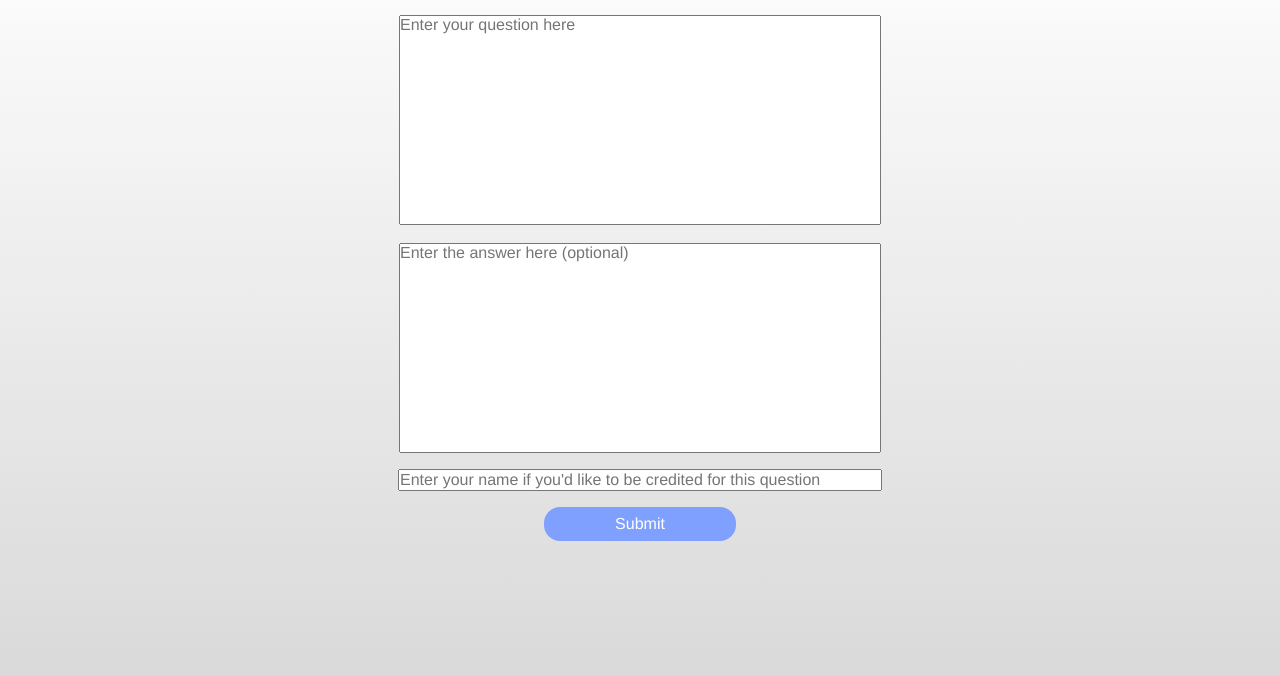
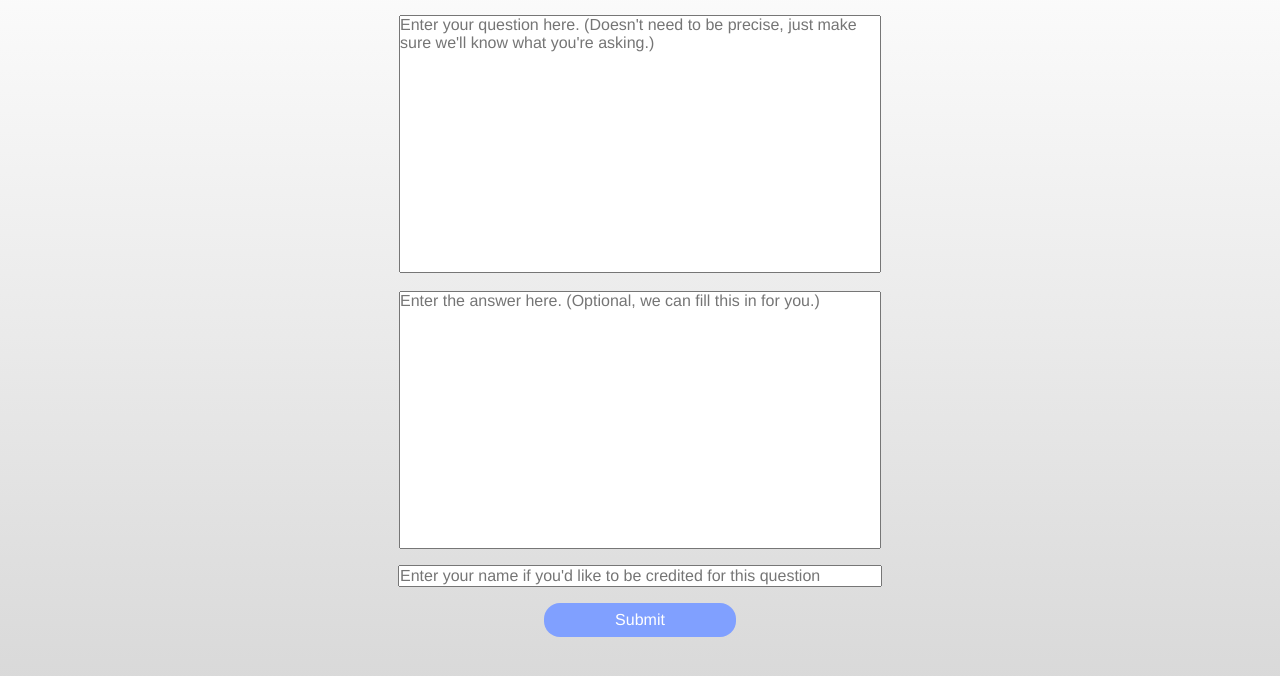
Before and after one commit to KingSupernova31/RulesGuru, a website: page public_html/submit/index.html in a window 1280 px wide. Shown: the part 96-772 px from the top of the page. Drawn offline with Linux system fonts and the light colour scheme.

Commit message:
Improve resizing and allow submit on enter

```diff
--- a/public_html/submit/index.html
+++ b/public_html/submit/index.html
@@ -25,9 +25,9 @@
 	<body onresize="compressMobileNameDescription()">
 		<h1>Submit a Question</h1>
 		<br>
-		<textarea id="question" placeholder="Enter your question here"></textarea>
+		<textarea id="question" placeholder="Enter your question here. (Doesn't need to be precise, just make sure we'll know what you're asking.)"></textarea>
 		<br>
-		<textarea id="answer" placeholder="Enter the answer here (optional)"></textarea>
+		<textarea id="answer" placeholder="Enter the answer here. (Optional, we can fill this in for you.)"></textarea>
 		<input id="name" placeholder="Enter your name if you'd like to be credited for this question"></input>
 		<br>
 		<button onclick="submit()" id="submit" class="specialButtonBlack">Submit</button>
--- a/public_html/submit/submit.css
+++ b/public_html/submit/submit.css
@@ -5,7 +5,7 @@ h1 {
 #question, #answer {
 	width: 80%;
 	max-width: 30rem;
-	height: 13rem;
+	height: calc(50vh - 9rem);
 	resize: none;
 	position: relative;
 	left: 50%;
@@ -20,12 +20,6 @@ h1 {
 	transform: translate(-50%);
 }
 
-@media only screen and (max-height: 30rem) {
-	#question, #answer {
-		height: 6rem;
-	}
-}
-
 #name {
 	position: relative;
 	left: 50%;
```
Also changed, not shown: public_html/index.html (+2 -2 lines).
